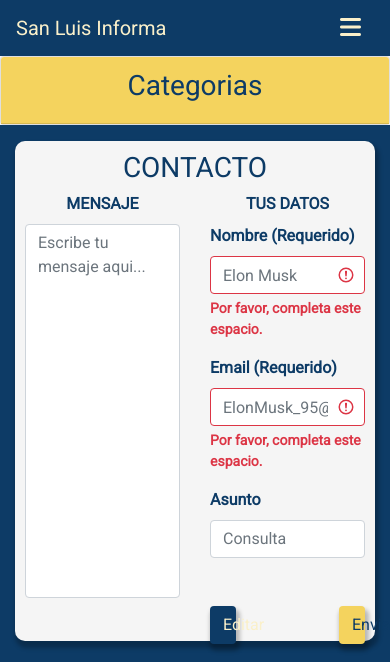
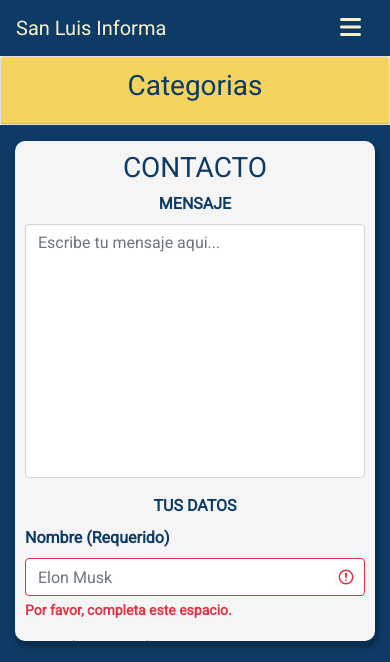
Before and after one commit to AlbLaura/AlbLaura-TP-Final-ULP, a CodeIgniter app: page /database/pagina/menu/contacto in a window 390 px wide. Shown: the top 662 px of the page. Run offline with CodeIgniter, Linux system fonts and the light colour scheme.

Commit message:
responsive audiovisual - contacto

```diff
--- a/application/views/paginas/contacto.php
+++ b/application/views/paginas/contacto.php
@@ -2,18 +2,18 @@
     <div class="container pt-3">
         <div id="recuadro_contacto">
             <div class="row text-center">
-                <div class="col-12">
+                <div class="col-md-12">
                     <h3>CONTACTO</h3>
                 </div>
             </div>
             <div class="row">
-                <div class="col-6">
+                <div class="col-md-6">
                     <div class="form-group text-center">
                         <label for="comment">MENSAJE</label>
-                        <textarea class="form-control" rows="15" id="comment" placeholder="Escribe tu mensaje aqui..." maxlength="400"></textarea>
+                        <textarea class="form-control" rows="10" id="comment" placeholder="Escribe tu mensaje aqui..." maxlength="400"></textarea>
                     </div>
                 </div>
-                <div class="col-6">
+                <div class="col-md-6">
                     <form action="/action_page.php" class="was-validated">
                         <div class="text-center">
                             <label class="comment">TUS DATOS</label>
@@ -32,15 +32,15 @@
                         </div>
                     </form>
                     <div class="row">
-                        <div class="col-12">
+                        <div class="col-md-12">
                             <label for="comment">Asunto</label>
                             <textarea class="form-control " rows="1" id="comment" placeholder="Consulta" required></textarea>
                         </div>
-                        <div class="col-3 mt-5">
+                        <div class="col-md-3 mt-5">
                             <button class="btn azul btn-block">Editar</button>
                         </div>
-                        <div class="col-6"></div>
-                        <div class="col-3 mt-5">
+                        <div class="col-md-6"></div>
+                        <div class="col-md-3 mt-5">
                             <button class="btn amarillo btn-block float-right">Enviar</button>
                         </div>
                     </div>
@@ -50,7 +50,7 @@
             </div>
         </div>
         <div class="row">
-            <div class="col mt-4">
+            <div class="col-12 mt-4">
                 <?=$publicidad_hor?>
             </div>
         </div>
--- a/assets/css/style.css
+++ b/assets/css/style.css
@@ -506,7 +506,7 @@ header .navbar ul li a:hover {
     .navbar-nav{
         align-items: center;
     }
-    #publi-vert {
+    #publi-vert, #publi-hor{
         display:none;
     }
     .noticia{
@@ -535,6 +535,22 @@ header .navbar ul li a:hover {
         border-radius: 10px;
 
     }
-
-
+    #recuadro_contacto{
+        margin: auto;
+        height: 500px;
+        background-color: #F5F5F5;
+        padding: 10px;
+        box-shadow: 2px 5px 4px 2px rgba(0, 0, 0, 0.25);
+        color: #0D3B66;
+        font-weight: bold;
+        border-radius: 10px;
+        overflow: auto;
+    }
+    iframe {
+        height: 300px;
+        width: 100%;
+    }
+    .audiovisual {
+        margin: 0px;
+    }
 }
```
Also changed, not shown: application/views/paginas/audiovisual.php (+13 -13 lines).
